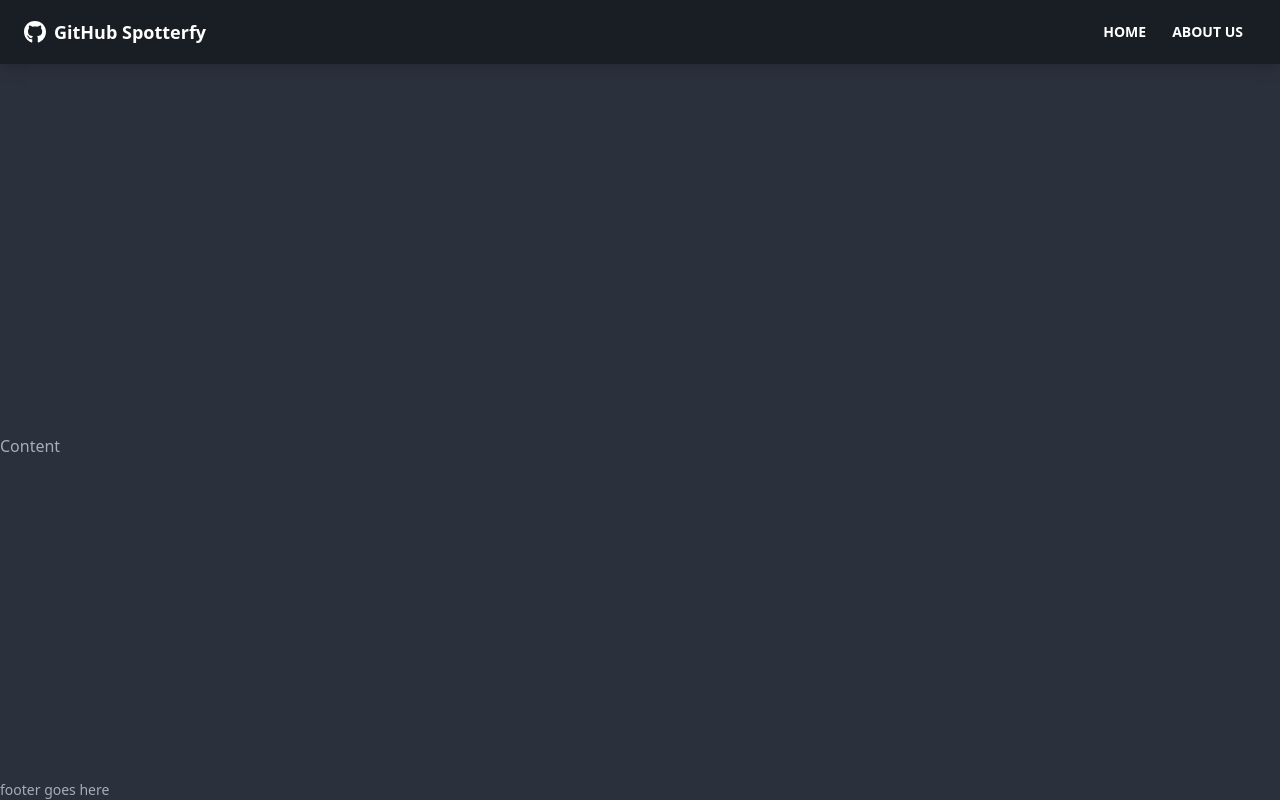
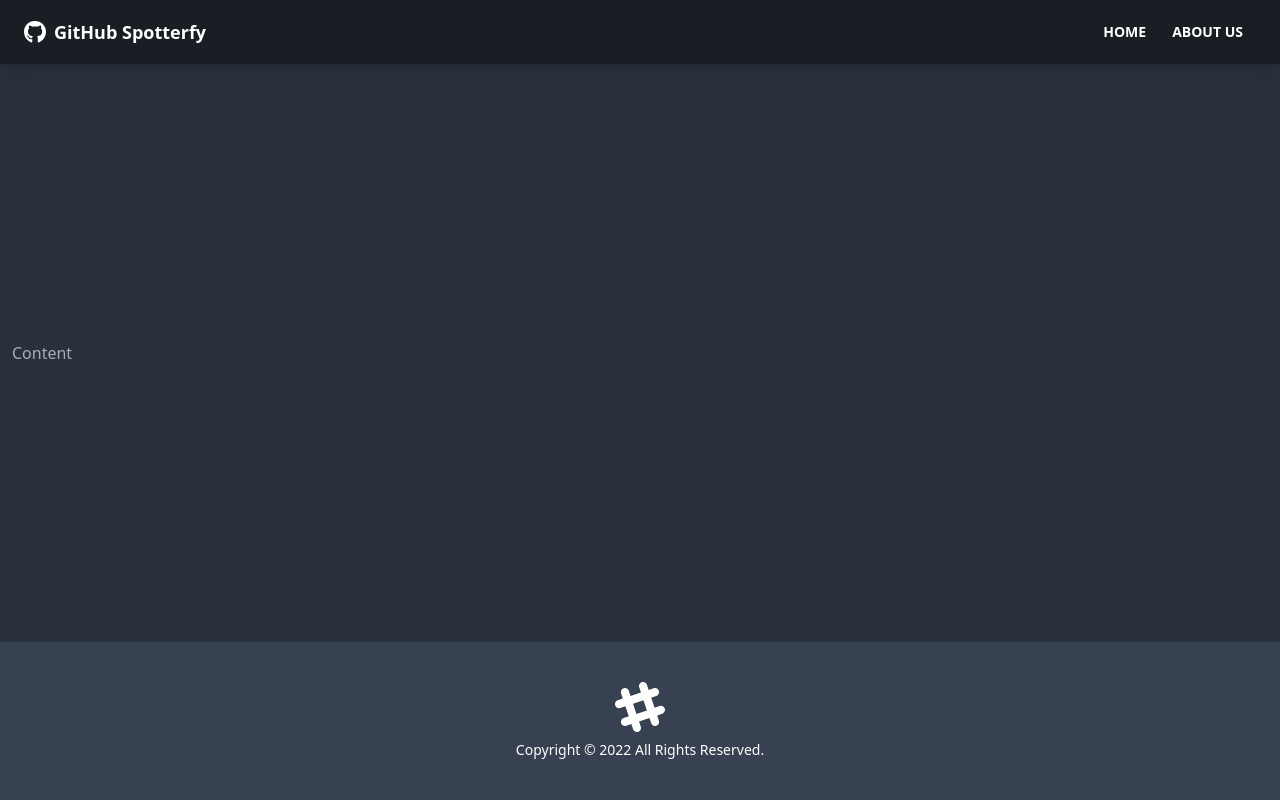
Before and after one commit to DRSantillan/github-spotterfy, a React (Create React App) app: page /about in a window 1280 px wide. Built offline with nearby package versions, Linux system fonts and the light colour scheme.

Commit message:
update(): add footer component and styling.

```diff
--- a/src/components/layout/footer/Footer.component.jsx
+++ b/src/components/layout/footer/Footer.component.jsx
@@ -1,7 +1,25 @@
 import React from 'react';
 
 const Footer = () => {
-	return <div className='footer'>footer goes here</div>;
+	const footerYear = new Date().getFullYear();
+	return (
+		<div className='footer p-10 bg-gray-700 text-primary-content footer-center'>
+			<div>
+				<svg
+					width='50'
+					height='50'
+					viewBox='0 0 24 24'
+					xmlns='http://www.w3.org/2000/svg'
+					fillRule='evenodd'
+					clipRule='evenodd'
+					className='inline-block fill-current'
+				>
+					<path d='M22.672 15.226l-2.432.811.841 2.515c.33 1.019-.209 2.127-1.23 2.456-1.15.325-2.148-.321-2.463-1.226l-.84-2.518-5.013 1.677.84 2.517c.391 1.203-.434 2.542-1.831 2.542-.88 0-1.601-.564-1.86-1.314l-.842-2.516-2.431.809c-1.135.328-2.145-.317-2.463-1.229-.329-1.018.211-2.127 1.231-2.456l2.432-.809-1.621-4.823-2.432.808c-1.355.384-2.558-.59-2.558-1.839 0-.817.509-1.582 1.327-1.846l2.433-.809-.842-2.515c-.33-1.02.211-2.129 1.232-2.458 1.02-.329 2.13.209 2.461 1.229l.842 2.515 5.011-1.677-.839-2.517c-.403-1.238.484-2.553 1.843-2.553.819 0 1.585.509 1.85 1.326l.841 2.517 2.431-.81c1.02-.33 2.131.211 2.461 1.229.332 1.018-.21 2.126-1.23 2.456l-2.433.809 1.622 4.823 2.433-.809c1.242-.401 2.557.484 2.557 1.838 0 .819-.51 1.583-1.328 1.847m-8.992-6.428l-5.01 1.675 1.619 4.828 5.011-1.674-1.62-4.829z'></path>
+				</svg>
+				<p>Copyright &copy; {footerYear} All Rights Reserved.</p>
+			</div>
+		</div>
+	);
 };
 
 export default Footer;
--- a/src/containers/App.js
+++ b/src/containers/App.js
@@ -7,7 +7,7 @@
 		<Router>
 			<div className='flex flex-col justify-between h-screen'>
 				<NavBar />
-				<main>Content</main>
+				<main className='container mx-auto px-3 pb-12'>Content</main>
 				<Footer/>
 			</div>
 			<Routes></Routes>
```
